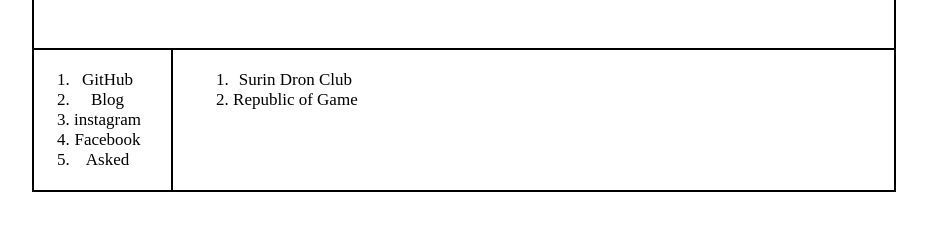
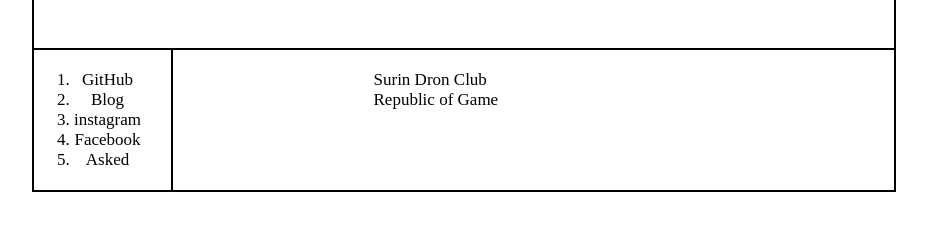
Before and after one commit to ParkSunW00/WebNote, a plain HTML site: page 200226/index.html in a window 1280 px wide. Shown: the part 351-582 px from the top of the page, without its empty margins (176-1103 px from the left). Drawn offline with Linux system fonts and the light colour scheme.

Commit message:
UDATE Link Chart

```diff
--- a/200226/style.css
+++ b/200226/style.css
@@ -28,10 +28,17 @@ h1{
 #grid{
     text-align: center;
 }
+#article{
+    width: 100%;
+}
 #article ol{
     margin: 20px;
     font-size: 17px;
-    text-align: center;
+}
+#article li{
+    margin: 0px auto;
+    display: block;
+    width: 360px;
 }
 #displayFLEX{
     display: flex;
```
